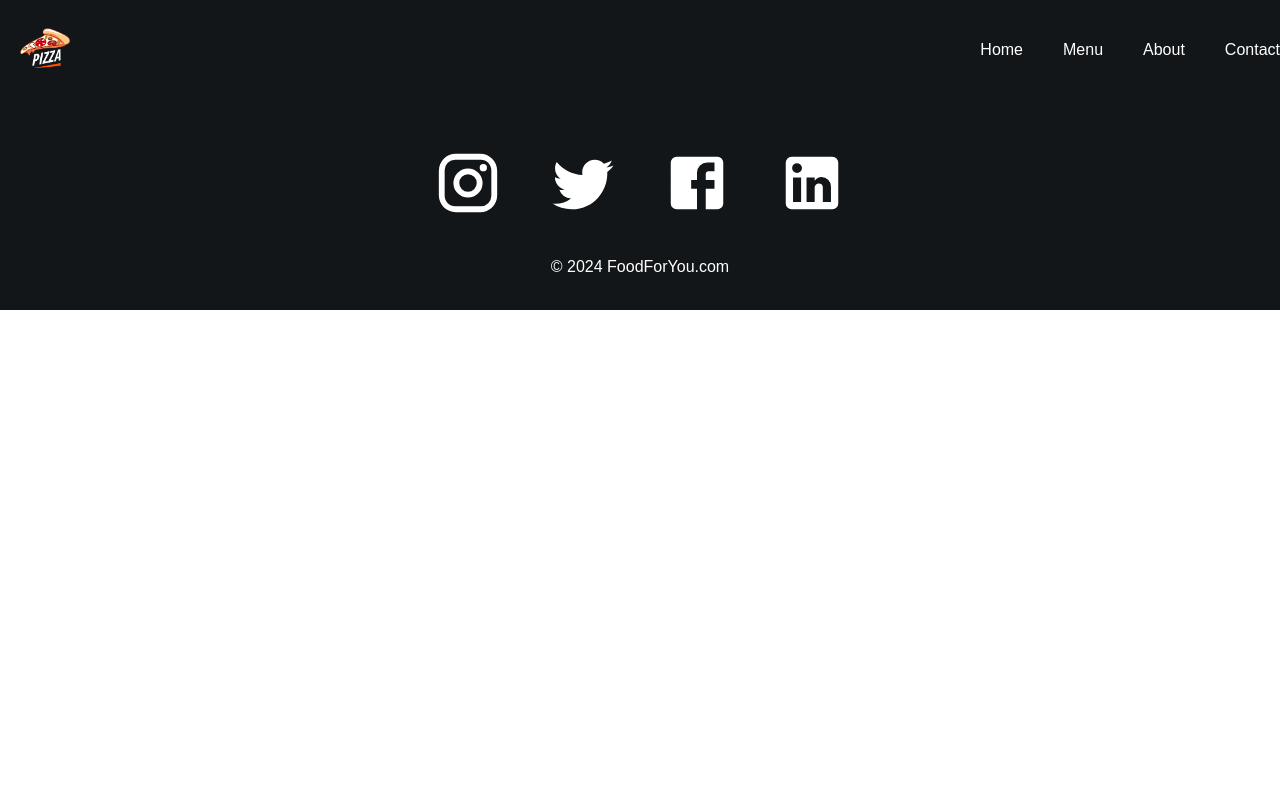
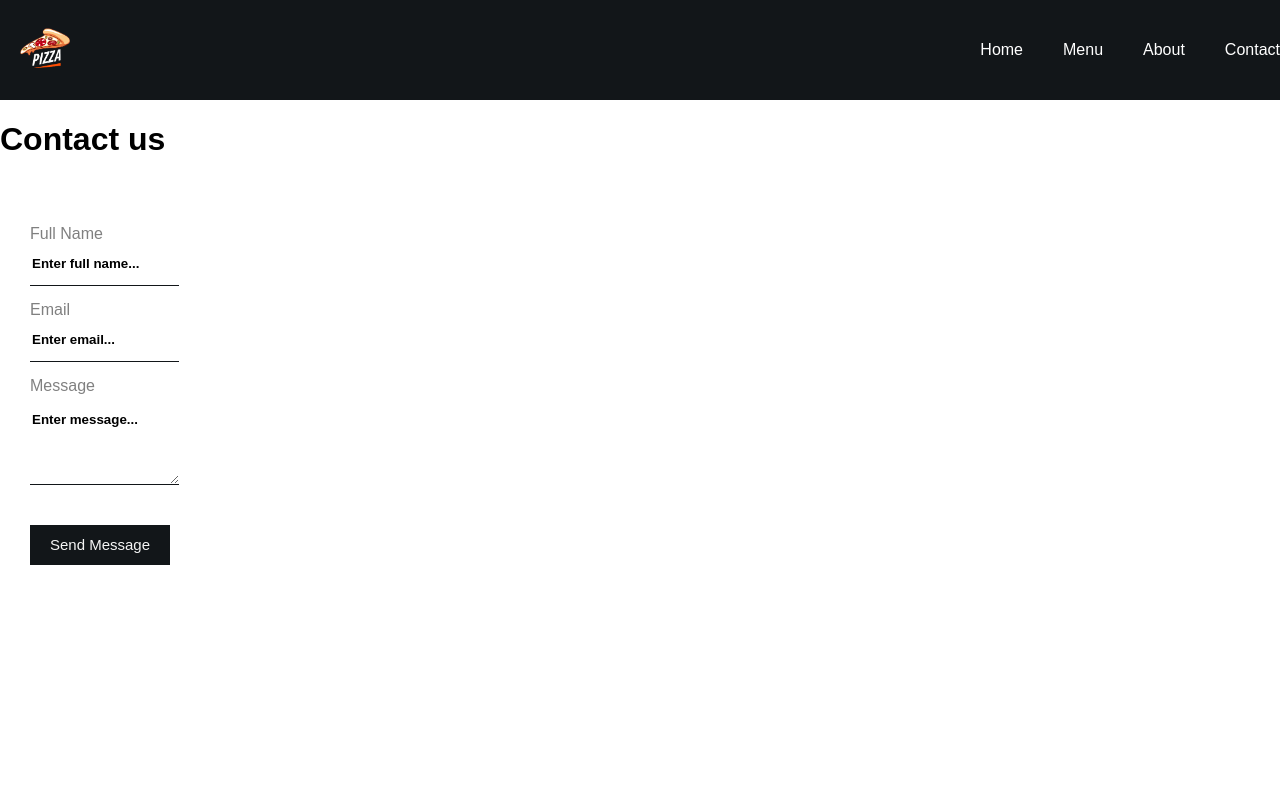
Before and after one commit to bsc-com-22-20/FoodForYou-frontend, a React (Create React App) app: page /contact in a window 1280 px wide. Shown: the top 800 px of the page. Built offline with nearby package versions, Linux system fonts and the light colour scheme.

Commit message:
created contact.css and modified it

```diff
--- a/src/App.js
+++ b/src/App.js
@@ -6,6 +6,7 @@ import Home from './pages/Home';
 import Menu from './pages/Menu';
 import {BrowserRouter as Router, Routes, Route  } from "react-router-dom";
 import About from './pages/About';
+import Contact from "./pages/contact";
 function App() {
   return (
     <div className="App">
@@ -16,6 +17,7 @@ function App() {
         <Route path="/"  element={<Home/>} />
         <Route path="/menu"  element={<Menu/>} />
         <Route path="/about"  element={<About/>} />
+        <Route path="/contact"  element={<Contact/>} />
       {/* </Switch> */}
       </Routes>
        <Footer/>
--- /dev/null
+++ b/src/pages/contact.js
@@ -0,0 +1,27 @@
+import React from 'react'
+import pizzaLeft from "../assets/pizzaLeft.jpg";
+import "../styles/contact.css"
+function contact() {
+  return (
+    <div className="contact">
+        <div className="leftside"
+         style={{backgroundImage: `url(${pizzaLeft})` }}></div>
+        <div className="rightside">
+            <h1> Contact us</h1>
+            <form id="contact-form" method="POST">
+                <label htmlFor="name">Full Name</label>
+                <input name="name" placeholder="Enter full name..." type="text"/>
+                <label htmlFor="email">Email</label>
+                <input name="email" placeholder="Enter email..." type="email"/>
+                <label htmlFor="message">Message</label>
+                <textarea rows="6" placeholder="Enter message..."  name="message" required>
+
+                 </textarea>
+                 <button type="submit"> Send Message</button>
+            </form>
+        </div>
+    </div>
+  )
+}
+
+export default contact
--- /dev/null
+++ b/src/styles/contact.css
@@ -0,0 +1,80 @@
+.contact {
+    width: 100%;
+    height: 90vh;
+    display: flex;
+  }
+
+  .contact .leftSide {
+    height: 100%;
+    flex: 50%;
+    background-position: center;
+    background-repeat: no-repeat;
+    background-size: cover;
+  }
+
+  .contact .rightSide {
+    height: 100%;
+    flex: 50%;
+    display: flex;
+    flex-direction: column;
+    justify-content: center;
+  }
+
+  .contact .rightSide h1 {
+    font-family: "Trebuchet MS", "Lucida Sans Unicode", "Lucida Grande",
+      "Lucida Sans", Arial, sans-serif;
+    font-weight: 10;
+    font-size: 50px;
+    margin-left: 30px;
+  }
+
+  form {
+    display: flex;
+    flex-direction: column;
+    width: auto;
+    height: auto;
+    padding: 30px;
+  }
+
+  form input {
+    height: 40px;
+    width: 80%;
+    border: none;
+    border-bottom: 1px solid #121619;
+    color: black;
+  }
+
+  form textarea {
+    margin-top: 15px;
+    height: 70px;
+    width: 80%;
+    border: none;
+    border-bottom: 1px solid #121619;
+    color: black;
+  }
+  input::placeholder,
+  textarea::placeholder {
+    font-weight: bold;
+    color: black;
+    font-family: Arial, Helvetica, sans-serif;
+  }
+  form input:focus,
+  textarea:focus {
+    outline: none;
+  }
+
+  form label {
+    margin-top: 15px;
+    color: grey;
+  }
+
+  form button {
+    margin-top: 40px;
+    width: 140px;
+    height: 40px;
+    border: none;
+    background-color: #121619;
+    color: whitesmoke;
+    font-size: 15px;
+    cursor: pointer;
+  }
```
